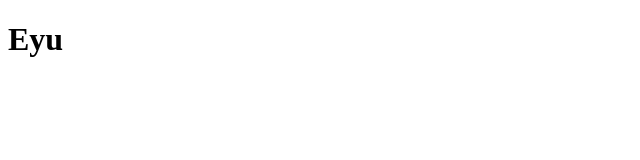
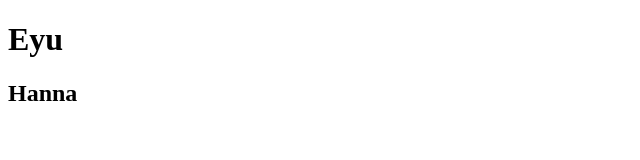
Before and after one commit to hannabate/gitPracticetest, a plain HTML site: page Pages/index.html in a window 1280 px wide. Shown: the whole page, without its empty margins (0-640 px from the left). Drawn offline with Linux system fonts and the light colour scheme.

```diff
--- a/Pages/index.html
+++ b/Pages/index.html
@@ -8,5 +8,6 @@
 </head>
 <body>
     <h1>Eyu</h1>
+    <h2>Hanna</h2>
 </body>
 </html>
```
Also changed, not shown: js/hanna.js (added).
